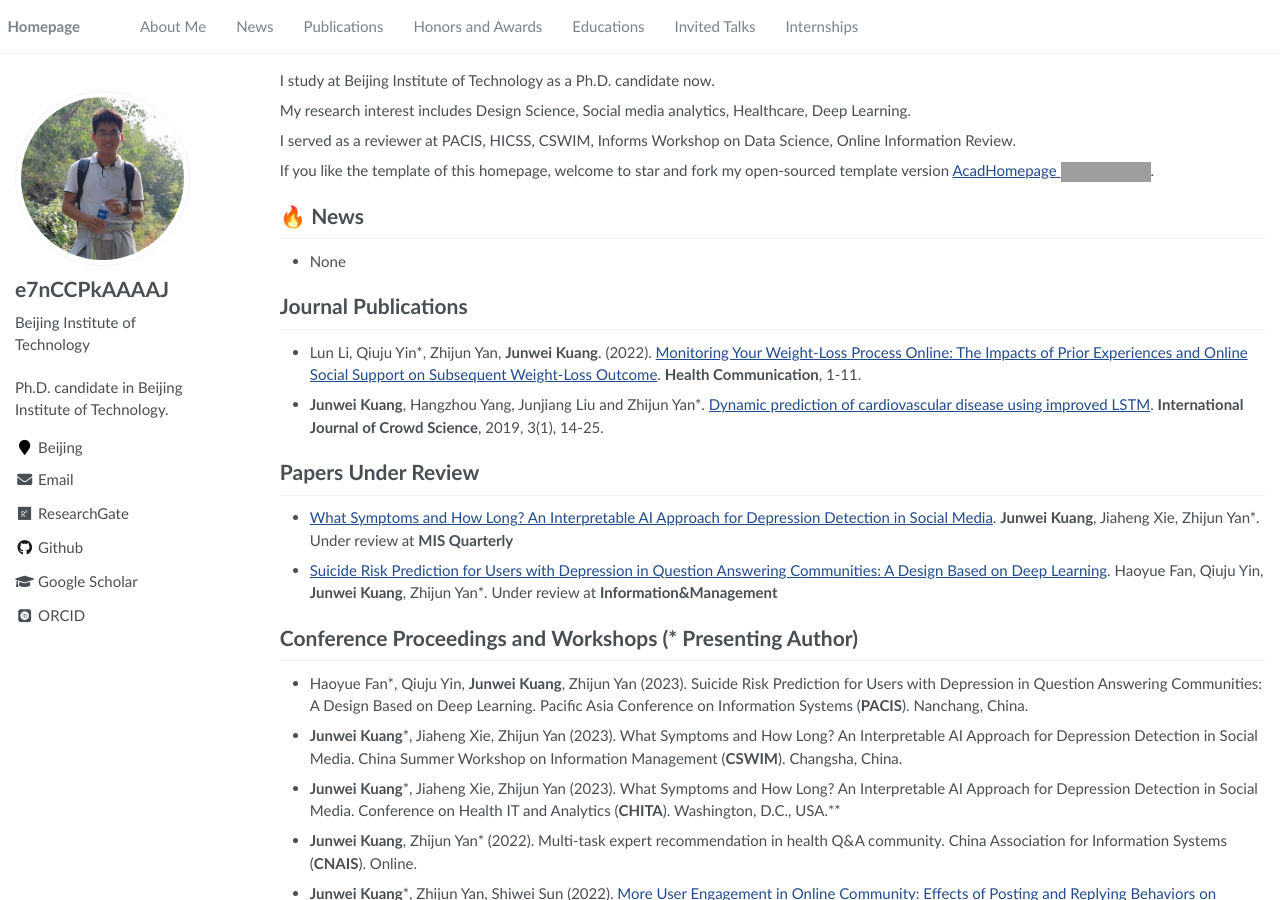
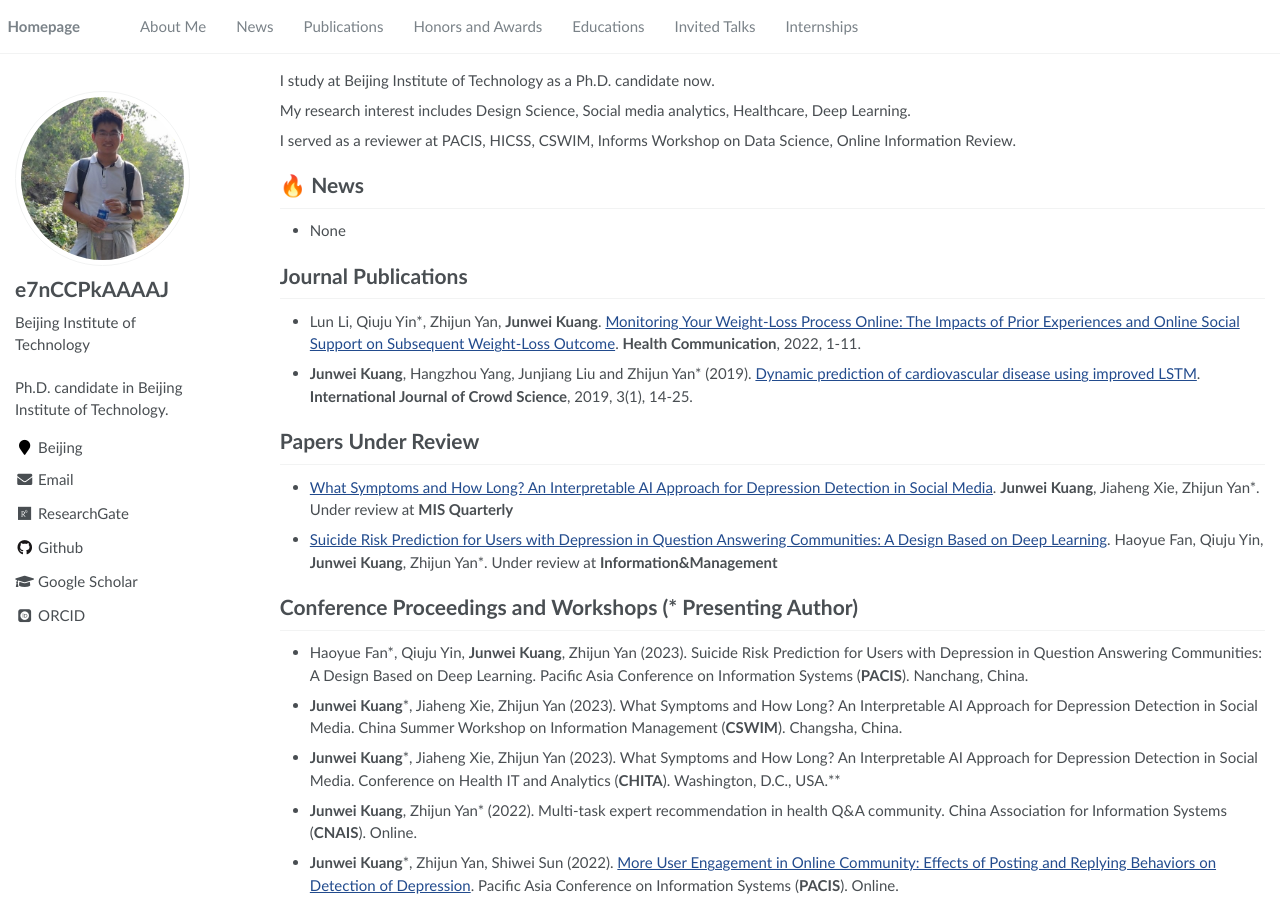
Before and after one commit to JunweiKuang/JunweiKuang.github.io, a Jekyll site: the page built from _pages/about.md, in a window 1280 px wide and 900 px high. Built offline with Jekyll 4.4.1, drawn with Linux system fonts in a browser that asks for light colours; some web fonts are replaced; grey boxes are pictures that could not be loaded.

Commit message:
add all files

```diff
--- a/_pages/about.md
+++ b/_pages/about.md
@@ -11,8 +11,6 @@ redirect_from:
 <span class='anchor' id='about-me'></span>
 {% include_relative includes/intro.md %}
 
-If you like the template of this homepage, welcome to star and fork my open-sourced template version [AcadHomepage ![](https://img.shields.io/github/stars/RayeRen/acad-homepage.github.io?style=social)](https://github.com/RayeRen/acad-homepage.github.io).
-
 {% include_relative includes/news.md %}
 
 {% include_relative includes/pub.md %}
--- a/_pages/includes/pub.md
+++ b/_pages/includes/pub.md
@@ -1,7 +1,7 @@
 # Journal Publications
 
-- Lun Li, Qiuju Yin*, Zhijun Yan, **Junwei Kuang**. (2022). [Monitoring Your Weight-Loss Process Online: The Impacts of Prior Experiences and Online Social Support on Subsequent Weight-Loss Outcome](https://www.tandfonline.com/doi/full/10.1080/10410236.2022.2073116). **Health Communication**, 1-11.
-- **Junwei Kuang**, Hangzhou Yang, Junjiang Liu and Zhijun Yan*. [Dynamic prediction of cardiovascular disease using improved LSTM](https://ieeexplore.ieee.org/abstract/document/9826648). **International Journal of Crowd Science**, 2019, 3(1), 14-25.
+- Lun Li, Qiuju Yin*, Zhijun Yan, **Junwei Kuang**. [Monitoring Your Weight-Loss Process Online: The Impacts of Prior Experiences and Online Social Support on Subsequent Weight-Loss Outcome](https://www.tandfonline.com/doi/full/10.1080/10410236.2022.2073116). **Health Communication**, 2022, 1-11.
+- **Junwei Kuang**, Hangzhou Yang, Junjiang Liu and Zhijun Yan* (2019). [Dynamic prediction of cardiovascular disease using improved LSTM](https://ieeexplore.ieee.org/abstract/document/9826648). **International Journal of Crowd Science**, 2019, 3(1), 14-25.
 
 # Papers Under Review
 
```
Also changed, not shown: images/android-chrome-192x192.png (deleted), images/android-chrome-512x512.png (deleted), images/apple-touch-icon.png (deleted), images/favicon-16x16.png (deleted), images/favicon-32x32.png (deleted), images/favicon.ico (deleted).
